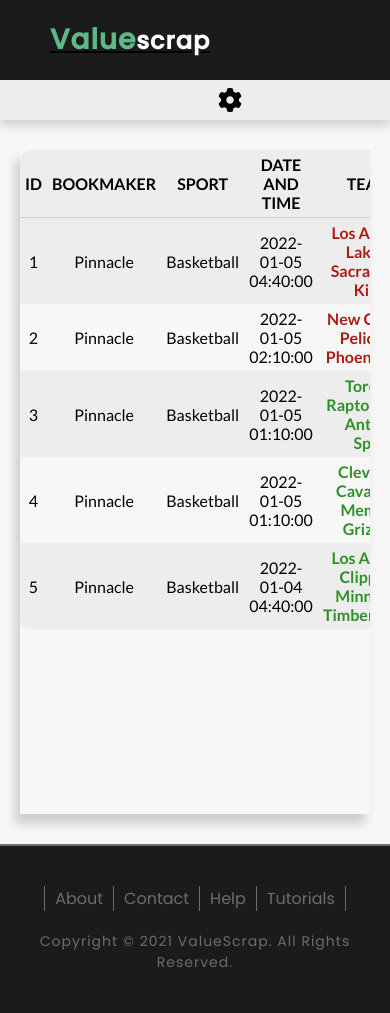
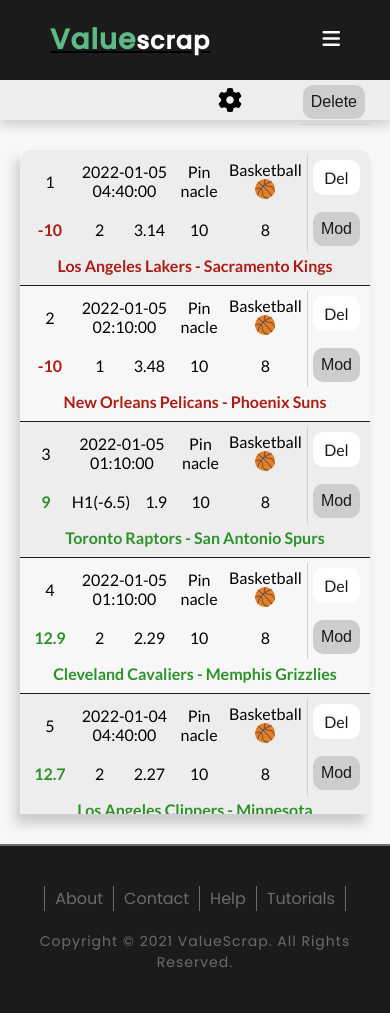
Before and after one commit to luurb/scrap-js, a PHP site: page /test-h.html in a window 390 px wide. Run offline with PHP 8.4, Linux system fonts and the light colour scheme; some libraries are stand-ins or nearby versions.

Commit message:
Finish stylesheet for history page, add sport icons
Added resposive stylesheets for bet history page,
added responsive icons for different sports category,
update fetch.js file and add-icons.js.

```diff
--- a/bet_history.php
+++ b/bet_history.php
@@ -11,8 +11,7 @@
     <?php include('includes/html/css.html'); ?>
 </head>
 <body>
-    <script src="scripts/add_icons.js"></script>
-    <script src="scripts/stat-filter.js" defer></script>
+    <script src="feed/scripts/add-icons.js"></script>
     <?php include('includes/html/header.html'); ?>
     <main class="main">
         <div class="nav-box"></div>
@@ -32,7 +31,7 @@
         <section class="filters">
             <input type="checkbox" id="stat-check" class="none">
             <div class="filters__wrapper none">
-                <label for="stat-check" class="stat-filter" title="Show stats">
+                <label for="stat-check" class="filters__filters-icon" title="Show stats">
                     <i class="fas fa-cog none"></i>
                 </label>
             </div>
--- a/sass/framework/local/partials/components/main/filters/filters__/_options.scss
+++ b/sass/framework/local/partials/components/main/filters/filters__/_options.scss
@@ -5,6 +5,9 @@
 .filters__options {
     text-align: center;
     border-top: 2px solid colors.$grey2;
+    max-height: calc(100vh - 110px);
+    overflow: auto;
+
 }
 
 @media (max-width: breakpoints.$desktop-mid) {
--- a/sass/framework/local/partials/components/main/main-table/_elements.scss
+++ b/sass/framework/local/partials/components/main/main-table/_elements.scss
@@ -6,6 +6,9 @@
 @forward 'main-table__/checkbox';
 @forward 'main-table__/select';
 @forward 'main-table__/input';
+@forward 'main-table__/img';
+@forward 'main-table__/sport-span';
+
 
 //Valuebets page
 @forward 'main-table__/valuebets-span';
--- a/sass/framework/local/partials/components/main/main-table/main-table__/_span.scss
+++ b/sass/framework/local/partials/components/main/main-table/main-table__/_span.scss
@@ -1,11 +1,11 @@
 @use '../../../../../../config/colors';
+@use '../../../../../mixins';
 
 .main-table__span {
+    @include mixins.button(colors.$black, colors.$white-f);
+    width: 100%;
     margin-bottom: 5px;
     display: inline-block;
-    padding: 10px;
-    background: #fff;
-    border-radius: 10px;
     cursor: pointer;
     transition: all 0.3s ease;
 }
--- a/sass/framework/local/partials/components/main/main-table/main-table__/_table.scss
+++ b/sass/framework/local/partials/components/main/main-table/main-table__/_table.scss
@@ -33,4 +33,6 @@
     a:hover {
         text-decoration: underline;
     }
+
+
 }
--- a/sass/framework/local/partials/components/main/main-table/main-table__/_valuebets-table.scss
+++ b/sass/framework/local/partials/components/main/main-table/main-table__/_valuebets-table.scss
@@ -29,8 +29,8 @@
         tbody {
             tr {
                 padding: 10px 0;
+                align-items: center;
                 display: grid;
-                align-items: center;
                 grid-template-columns: repeat(4, 1fr);
                 border-bottom: 1px solid colors.$black;
             }
@@ -49,6 +49,7 @@
             td:nth-child(5) {
                 grid-column: 1/5;
                 grid-row: 3/4;
+                font-weight: 600;
             }
             td:nth-child(6) {
                 grid-column: 2/3;
--- a/styles.css
+++ b/styles.css
@@ -290,11 +290,14 @@
 }
 
 .main-table__span {
+  color: #1b1b1b;
+  background: #fff;
+  font-size: 16px;
+  padding: 8px;
+  border-radius: 10px;
+  width: 100%;
   margin-bottom: 5px;
   display: inline-block;
-  padding: 10px;
-  background: #fff;
-  border-radius: 10px;
   cursor: pointer;
   transition: all 0.3s ease;
 }
@@ -337,6 +340,17 @@
   background: #cdcdcd;
 }
 
+@media (max-width: 950px) {
+  .main-table__img {
+    display: inline-block;
+    width: 20px;
+  }
+}
+@media (max-width: 950px) {
+  .main-table__sport-span {
+    display: none;
+  }
+}
 @media (max-width: 1430px) {
   .main-table__valuebets-span {
     width: 70%;
@@ -362,8 +376,8 @@
   }
   .main-table__valuebets-table tbody tr {
     padding: 10px 0;
+    align-items: center;
     display: grid;
-    align-items: center;
     grid-template-columns: repeat(4, 1fr);
     border-bottom: 1px solid #1b1b1b;
   }
@@ -382,6 +396,7 @@
   .main-table__valuebets-table tbody td:nth-child(5) {
     grid-column: 1/5;
     grid-row: 3/4;
+    font-weight: 600;
   }
   .main-table__valuebets-table tbody td:nth-child(6) {
     grid-column: 2/3;
@@ -405,6 +420,77 @@
   .main-table__history-table th:nth-child(10),
 .main-table__history-table td:nth-child(10) {
     display: none;
+  }
+}
+@media (max-width: 950px) {
+  .main-table__history-table th {
+    display: none;
+  }
+  .main-table__history-table th:nth-child(12) {
+    display: block;
+    position: fixed;
+    top: 80px;
+    right: 20px;
+    z-index: 2;
+  }
+  .main-table__history-table tbody tr {
+    padding: 5px;
+    align-items: center;
+    display: grid;
+    grid-template-columns: repeat(6, 1fr);
+    border-bottom: 1px solid #1b1b1b;
+  }
+  .main-table__history-table tbody td:nth-child(1) {
+    grid-column: 1/2;
+    grid-row: 1/2;
+  }
+  .main-table__history-table tbody td:nth-child(2) {
+    grid-column: 4/5;
+    grid-row: 1/2;
+  }
+  .main-table__history-table tbody td:nth-child(3) {
+    grid-column: 5/6;
+    grid-row: 1/2;
+  }
+  .main-table__history-table tbody td:nth-child(4) {
+    grid-column: 2/4;
+    grid-row: 1/2;
+  }
+  .main-table__history-table tbody td:nth-child(5) {
+    grid-column: 1/7;
+    grid-row: 3/4;
+  }
+  .main-table__history-table tbody td:nth-child(6) {
+    grid-column: 2/3;
+    grid-row: 2/3;
+  }
+  .main-table__history-table tbody td:nth-child(7) {
+    grid-column: 3/4;
+    grid-row: 2/3;
+  }
+  .main-table__history-table tbody td:nth-child(8) {
+    grid-column: 5/6;
+    grid-row: 2/3;
+  }
+  .main-table__history-table tbody td:nth-child(9) {
+    grid-column: 4/5;
+    grid-row: 2/3;
+  }
+  .main-table__history-table tbody td:nth-child(11) {
+    grid-column: 1/2;
+    grid-row: 2/3;
+  }
+  .main-table__history-table tbody td:nth-child(12) {
+    grid-column: 6/7;
+    grid-row: 1/2;
+    height: 100%;
+    border-left: 1px solid #cdcdcd;
+  }
+  .main-table__history-table tbody td:nth-child(13) {
+    height: 100%;
+    grid-column: 6/7;
+    grid-row: 2/3;
+    border-left: 1px solid #cdcdcd;
   }
 }
 .main-table__tr--win td:nth-child(5),
@@ -469,6 +555,8 @@
 .filters__options {
   text-align: center;
   border-top: 2px solid #cdcdcd;
+  max-height: calc(100vh - 110px);
+  overflow: auto;
 }
 
 @media (max-width: 1430px) {
@@ -499,6 +587,16 @@
   .filters__wrapper i {
     display: inline-block;
     cursor: pointer;
+  }
+
+  #stat-check:checked ~ .filters__wrapper i {
+    transform: rotate(180deg) translateZ(0);
+    transition: all 0.8s ease;
+  }
+
+  #stat-check:not(:checked) ~ .filters__wrapper i {
+    transform: rotate(0deg) translateZ(0);
+    transition: all 0.8s ease;
   }
 
   #stat-check:checked ~ .filters__options {
--- a/test-h.html
+++ b/test-h.html
@@ -14,12 +14,12 @@
 
 </head>
 <body>
-    <script src="scripts/add_icons.js"></script>
+    <script src="scripts/add-icons.js"></script>
     <script src="scripts/stat-filter.js" defer></script>
     <nav class="nav flex">
         <div class="nav__logo"><a href="valuebets.php">Value<span class="nav__seclogo">scrap</span></a></div>
         <input type="checkbox" id="nav-check" class="none">
-    <label for="nav-check" class="nav-btn none">
+        <label for="nav-check" class="nav__label nav__label--nav none">
             <i class="fas fa-bars"></i>
         </label>
         <div class="nav__wrapper">
@@ -32,7 +32,7 @@
                 </ul>
             </div>
             <input type="checkbox" id="user-check" class="none">
-        <label for="user-check" class="nav__label none">
+            <label for="user-check" class="nav__label nav__label--user none">
                 <i class="fas fa-bars"></i>
             </label>
             <div class="nav__right-nav">
@@ -84,13 +84,13 @@
                         <td>
                             <label>
                                 <input type="checkbox" value="2612" name="del[]" class="main-table__checkbox--del none">
-                                <span class="main-table__span">Delete</span>
+                                <span class="main-table__span">Del</span>
                             </label>
                         </td>
                         </form>
                         <td>
                             <form method="GET" action="modify.php">
-                                <button type="submit" value="2612" name="submit" class="main-table__button">Modify</button>
+                                <button type="submit" value="2612" name="submit" class="main-table__button">Mod</button>
                             </form>
                         </td>
                     </tr>
@@ -109,13 +109,13 @@
                         <td>
                             <label>
                                 <input type="checkbox" value="2610" name="del[]" class="main-table__checkbox--del none">
-                                <span class="main-table__span">Delete</span>
+                                <span class="main-table__span">Del</span>
                             </label>
                         </td>
                         </form>
                         <td>
                             <form method="GET" action="modify.php">
-                                <button type="submit" value="2610" name="submit" class="main-table__button">Modify</button>
+                                <button type="submit" value="2610" name="submit" class="main-table__button">Mod</button>
                             </form>
                         </td>
                     </tr>
@@ -134,13 +134,13 @@
                         <td>
                             <label>
                                 <input type="checkbox" value="2609" name="del[]" class="main-table__checkbox--del none">
-                                <span class="main-table__span">Delete</span>
+                                <span class="main-table__span">Del</span>
                             </label>
                         </td>
                         </form>
                         <td>
                             <form method="GET" action="modify.php">
-                                <button type="submit" value="2609" name="submit" class="main-table__button">Modify</button>
+                                <button type="submit" value="2609" name="submit" class="main-table__button">Mod</button>
                             </form>
                         </td>
                     </tr>
@@ -159,13 +159,13 @@
                         <td>
                             <label>
                                 <input type="checkbox" value="2608" name="del[]" class="main-table__checkbox--del none">
-                                <span class="main-table__span">Delete</span>
+                                <span class="main-table__span">Del</span>
                             </label>
                         </td>
                         </form>
                         <td>
                             <form method="GET" action="modify.php">
-                                <button type="submit" value="2608" name="submit" class="main-table__button">Modify</button>
+                                <button type="submit" value="2608" name="submit" class="main-table__button">Mod</button>
                             </form>
                         </td>
                     </tr>
@@ -184,13 +184,13 @@
                         <td>
                             <label>
                                 <input type="checkbox" value="2607" name="del[]" class="main-table__checkbox--del none">
-                                <span class="main-table__span">Delete</span>
+                                <span class="main-table__span">Del</span>
                             </label>
                         </td>
                         </form>
                         <td>
                             <form method="GET" action="modify.php">
-                                <button type="submit" value="2607" name="submit" class="main-table__button">Modify</button>
+                                <button type="submit" value="2607" name="submit" class="main-table__button">Mod</button>
                             </form>
                         </td>
                     </tr>
@@ -202,7 +202,7 @@
         <section class="filters">
             <input type="checkbox" id="stat-check" class="none">
             <div class="filters__wrapper none">
-                <label for="stat-check" class="stat-filter" title="Show stats">
+                <label for="stat-check" class="filters__filters-icon" title="Show stats">
                     <i class="fas fa-cog none"></i>
                 </label>
             </div>
--- a/valuebets.php
+++ b/valuebets.php
@@ -9,8 +9,6 @@
     <?php include('includes/html/css.html'); ?>
 </head>
 <body>
-    <script src="scripts/add-icons.js"></script>
-    <script src="scripts/stat-filter.js" defer></script>
     <script src="feed/scripts/fetch.js"></script>
 
     <?php include('includes/html/header.html'); ?>
@@ -33,7 +31,7 @@
         <section class="filters">
             <input type="checkbox" id="stat-check" class="none">
             <div class="filters__wrapper none">
-                <label for="stat-check" class="stat-filter" title="Show stats">
+                <label for="stat-check" class="filters__filters-icon" title="Show stats">
                     <i class="fas fa-cog none"></i>
                 </label>
             </div>
```
Also changed, not shown: classes/BetHistoryPrint.php (+20 -20 lines), feed/scripts/add-icons.js (added, +28 -0 lines), feed/scripts/fetch.js (+33 -1 lines), sass/framework/local/partials/components/main/filters/filters__/_wrapper.scss (+9 -1 lines), sass/framework/local/partials/components/main/main-table/main-table__/_history-table.scss (+94 -0 lines), sass/framework/local/partials/components/main/main-table/main-table__/_img.scss (added, +8 -0 lines), sass/framework/local/partials/components/main/main-table/main-table__/_sport-span.scss (added, +8 -0 lines), scripts/add-icons.js (deleted, +0 -24 lines), scripts/stat-filter.js (deleted, +0 -11 lines), styles/main.css (deleted, +0 -46 lines), 1 other file. Lines whose indentation alone changed are shown as unchanged.
